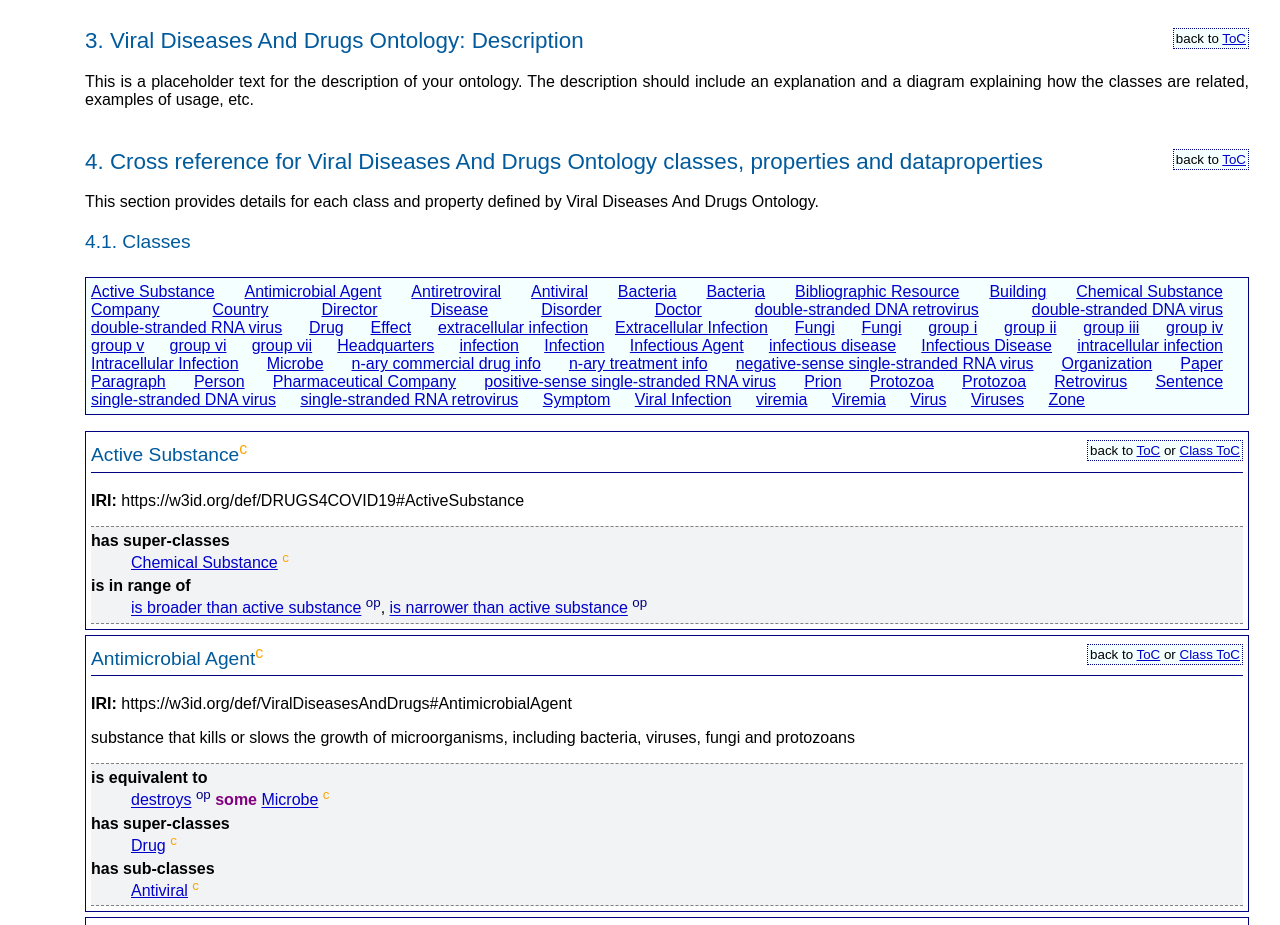
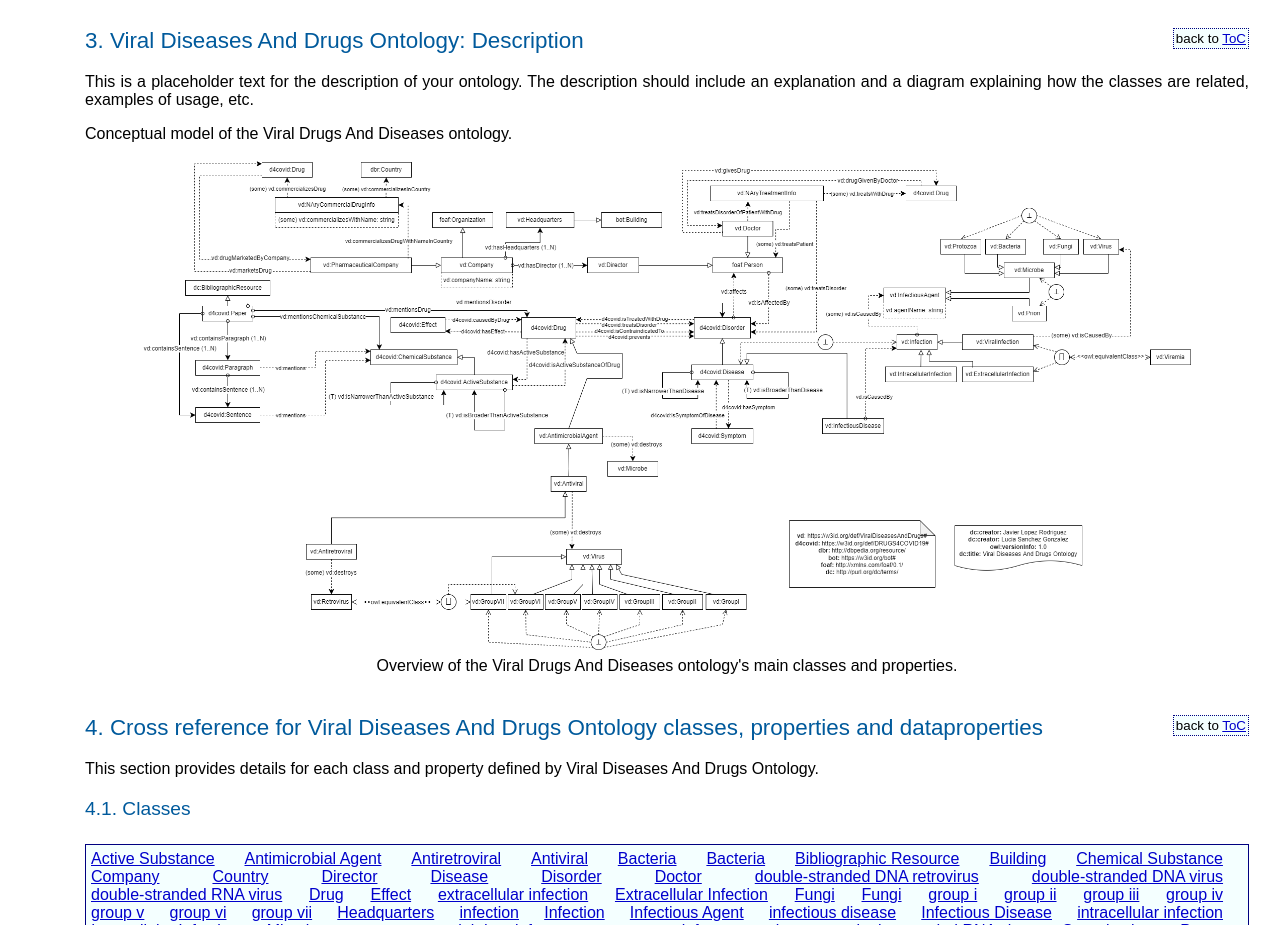
Before and after one commit to javierlopezrodriguez/ViralDiseasesAndDrugs, a plain HTML site: page OnToology/VDAD_final_version.owl/documentation/index-en.html in a window 1280 px wide. Shown: the part 3440-4365 px from the top of the page. Drawn offline with nearby package versions, Linux system fonts and the light colour scheme.

Commit message:
First try including diagram in description

```diff
--- a/OnToology/VDAD_final_version.owl/documentation/sections/description-en.html
+++ b/OnToology/VDAD_final_version.owl/documentation/sections/description-en.html
@@ -1,3 +1,5 @@
 <h2 id="desc" class="list">Viral Diseases And Drugs Ontology: Description <span class="backlink"> back to <a href="#toc">ToC</a></span></h2>
 <span class="markdown">
 This is a placeholder text for the description of your ontology. The description should include an explanation and a diagram explaining how the classes are related, examples of usage, etc.</span>
+<p>Conceptual model of the Viral Drugs And Diseases ontology.</p>
+<center><img src="resources/images/model.png" alt="Conceptual model of the ontology." width="90%">   <figcaption>Overview of the Viral Drugs And Diseases ontology's main classes and properties.</figcaption></center></div>
```
